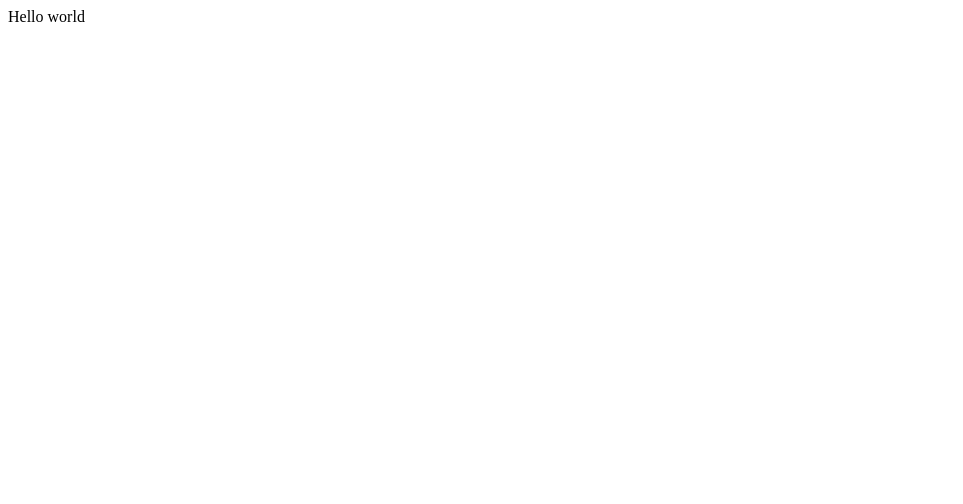
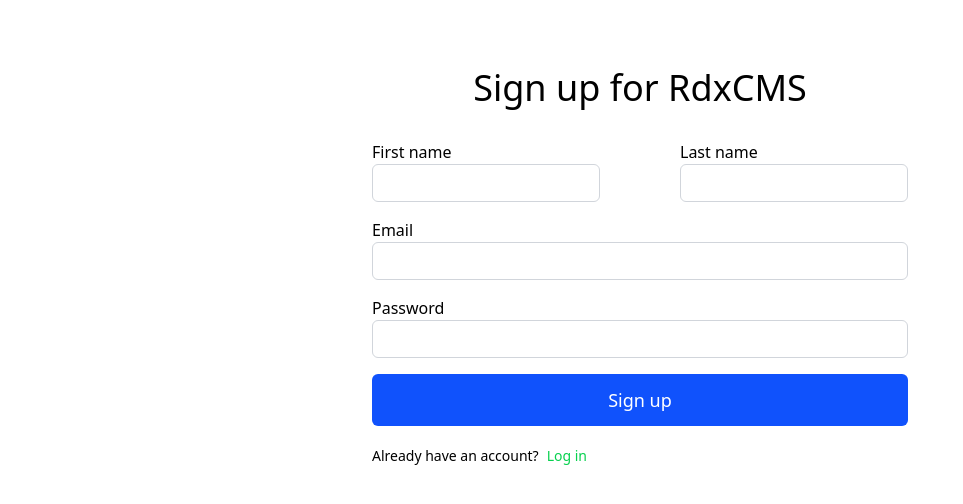
Before and after one commit to Richard-S-Rodrigues/rdx-cms, a React (Vite) app in the folder frontend/: page / in a window 1280 px wide. Shown: the top 504 px of the page, without its empty margins (0-963 px from the left). Built offline with nearby package versions, Linux system fonts and the light colour scheme.

Commit message:
Add Sign up component

```diff
--- a/frontend/package.json
+++ b/frontend/package.json
@@ -15,13 +15,17 @@
     "@types/react-dom": "^17.0.0",
     "@typescript-eslint/eslint-plugin": "^5.4.0",
     "@typescript-eslint/parser": "^5.4.0",
+    "autoprefixer": "^10.4.0",
     "@vitejs/plugin-react": "^1.0.0",
     "eslint": "^8.3.0",
     "eslint-config-airbnb": "^19.0.1",
+    "eslint-import-resolver-typescript": "^2.5.0",
     "eslint-plugin-import": "^2.25.3",
     "eslint-plugin-jsx-a11y": "^6.5.1",
     "eslint-plugin-react": "^7.27.1",
     "eslint-plugin-react-hooks": "^4.3.0",
+    "postcss": "^8.4.4",
+    "tailwindcss": "^2.2.19",
     "typescript": "^4.3.2",
     "vite": "^2.6.4"
   }
--- /dev/null
+++ b/frontend/postcss.config.js
@@ -0,0 +1,6 @@
+module.exports = {
+  plugins: {
+    tailwindcss: {},
+    autoprefixer: {}
+  }
+};
--- a/frontend/src/App.tsx
+++ b/frontend/src/App.tsx
@@ -1,5 +1,9 @@
-function App() {
-  return <div className="App">Hello world</div>;
-}
+import SignUp from "./components";
+
+const App = () => (
+  <div className="">
+    <SignUp />
+  </div>
+);
 
 export default App;
--- /dev/null
+++ b/frontend/src/components/index.tsx
@@ -0,0 +1,44 @@
+const SignUp = () => (
+  <div className="min-h-full flex items-center justify-center my-0 mx-auto py-12 px-4 sm:px-6 lg:px-8">
+    <main className="max-w-xl w-full p-5 space-y-8 ">
+      <h1 className="h1">Sign up for RdxCMS</h1>
+      <form>
+        <div className="block sm:flex sm:justify-between">
+          <label htmlFor="firstName">
+            First name
+            <input type="text" id="firstName" className="input mb-4 sm:mb-0" />
+          </label>
+          <label htmlFor="lastName">
+            Last name
+            <input type="text" id="lastName" className="input" />
+          </label>
+        </div>
+        <div>
+          <div className="my-4">
+            <label htmlFor="email">
+              Email
+              <input type="email" id="email" className="input" />
+            </label>
+          </div>
+          <div className="my-4">
+            <label htmlFor="password">
+              Password
+              <input type="password" id="password" className="input" />
+            </label>
+          </div>
+          <button type="submit" className="btn w-full">
+            Sign up
+          </button>
+          <small className="flex mt-5 text-sm">
+            Already have an account?
+            <a href="/" className="text-green hover:text-darkerGreen ml-2">
+              Log in
+            </a>
+          </small>
+        </div>
+      </form>
+    </main>
+  </div>
+);
+
+export default SignUp;
--- /dev/null
+++ b/frontend/src/index.css
@@ -0,0 +1,16 @@
+@tailwind base;
+@tailwind components;
+@tailwind utilities;
+
+@layer components {
+  .btn {
+    @apply w-1/2 p-3 flex items-center justify-center rounded-md text-white bg-blue hover:bg-darkerBlue text-lg font-medium transition delay-150;
+  }
+
+  .input {
+    @apply appearance-none rounded-md relative block w-full px-3 py-2 border border-gray-300 placeholder-gray-500 text-gray-900 rounded-t-md focus:outline-none focus:ring-indigo-500 focus:border-indigo-500 focus:z-10 sm:text-sm;
+  }
+  .h1 {
+    @apply text-center text-4xl font-medium;
+  }
+}
--- a/frontend/src/main.tsx
+++ b/frontend/src/main.tsx
@@ -1,6 +1,7 @@
 import React from "react";
 import ReactDOM from "react-dom";
 import App from "./App";
+import "./index.css";
 
 ReactDOM.render(
   <React.StrictMode>
--- /dev/null
+++ b/frontend/tailwind.config.js
@@ -0,0 +1,18 @@
+module.exports = {
+  purge: ["./src/**/*.{js,jsx,ts,tsx}", "./public/index.html"],
+  darkMode: false, // or 'media' or 'class'
+  theme: {
+    extend: {
+      colors: {
+        blue: "#1052fc",
+        darkerBlue: "#0c3fc4",
+        green: "#08d14f",
+        darkerGreen: "#049136"
+      }
+    }
+  },
+  variants: {
+    extend: {}
+  },
+  plugins: []
+};
--- a/frontend/tsconfig.json
+++ b/frontend/tsconfig.json
@@ -14,7 +14,8 @@
     "resolveJsonModule": true,
     "isolatedModules": true,
     "noEmit": true,
-    "jsx": "react-jsx"
+    "jsx": "react-jsx",
+    "baseUrl": "src"
   },
   "include": ["./src"]
 }
--- a/frontend/vite.config.ts
+++ b/frontend/vite.config.ts
@@ -1,7 +1,7 @@
-import { defineConfig } from 'vite'
-import react from '@vitejs/plugin-react'
+import { defineConfig } from "vite";
+import react from "@vitejs/plugin-react";
 
 // https://vitejs.dev/config/
 export default defineConfig({
   plugins: [react()]
-})
+});
```
Also changed, not shown: frontend/.eslintrc.json, 1 other file (tests, documents, lock files or other folders).
